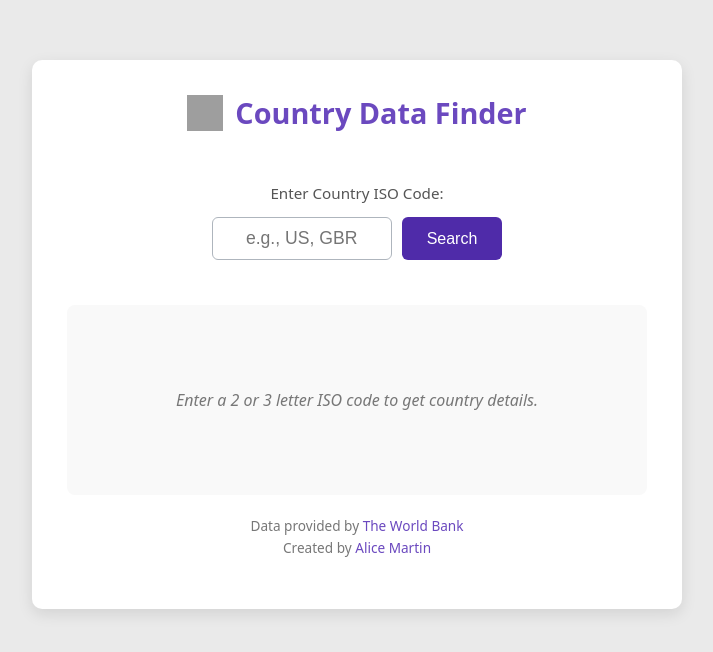
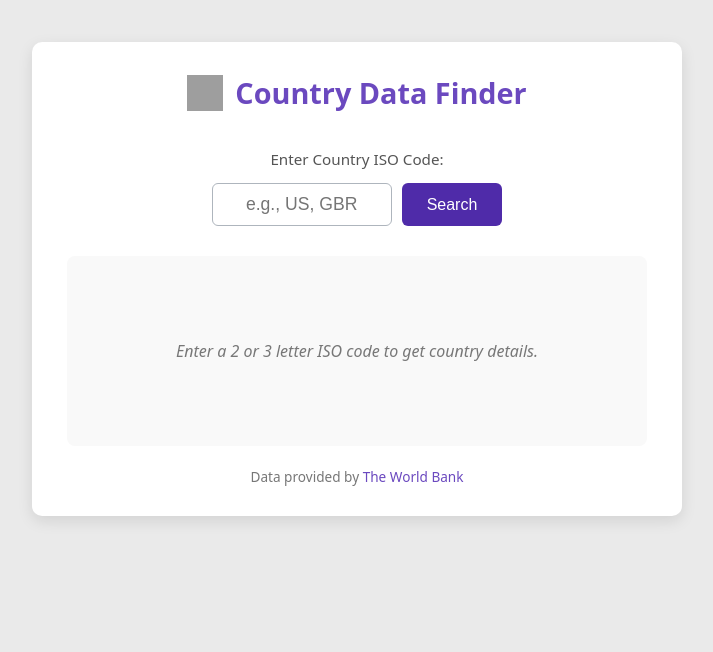
Before and after one commit to amartinarias/worldbank-app, a Vue app in the folder frontend/: page / in a window 1280 px wide. Shown: the top 652 px of the page, without its empty margins (283-996 px from the left). Built offline with nearby package versions, Linux system fonts and the light colour scheme; grey boxes are pictures that could not be loaded.

Commit message:
Style: Final style adjustments

```diff
--- a/frontend/src/components/CountrySearch.vue
+++ b/frontend/src/components/CountrySearch.vue
@@ -163,7 +163,7 @@ watch(countryData, (newData) => {
           >The World Bank</a
         >
       </div>
-      <div>
+      <!-- <div>
         Created by
         <a
           href="https://github.com/amartinarias"
@@ -171,7 +171,7 @@ watch(countryData, (newData) => {
           rel="noopener noreferrer"
           >Alice Martin</a
         >
-      </div>
+      </div> -->
     </footer>
   </div>
 </template>
@@ -181,8 +181,8 @@ watch(countryData, (newData) => {
   background-color: #ffffff;
   max-width: 650px;
   width: 100%;
-  margin: 40px auto;
-  padding: 30px 35px;
+  margin: 22px auto;
+  padding: 28px 35px;
   border-radius: 10px;
   box-shadow: 0 5px 15px rgba(0, 0, 0, 0.1);
   color: #141414;
@@ -197,7 +197,7 @@ watch(countryData, (newData) => {
   align-items: center;
   justify-content: center;
   gap: 12px;
-  margin-bottom: 30px;
+  margin-bottom: 16px;
   padding-bottom: 15px;
 }
 
@@ -217,7 +217,7 @@ watch(countryData, (newData) => {
 }
 
 .search-box {
-  margin-bottom: 25px;
+  margin-bottom: 16px;
   display: flex;
   flex-direction: column;
   align-items: center;
@@ -310,7 +310,7 @@ input.input-error {
 }
 
 .results-area {
-  margin-top: 20px;
+  margin-top: 14px;
   padding: 20px;
   border-radius: 8px;
   background-color: #f9f9f9;
@@ -356,7 +356,7 @@ input.input-error {
 }
 
 .map-preview-container {
-  height: 250px;
+  height: 220px;
   width: 100%;
   margin-top: 20px;
   border-radius: 6px;
@@ -435,7 +435,7 @@ input.input-error {
 
 .app-footer {
   margin-top: auto;
-  padding: 20px 35px;
+  padding-top: 20px;
   font-size: 0.85em;
   color: var(--text-color-secondary, #777);
   text-align: center;
```
